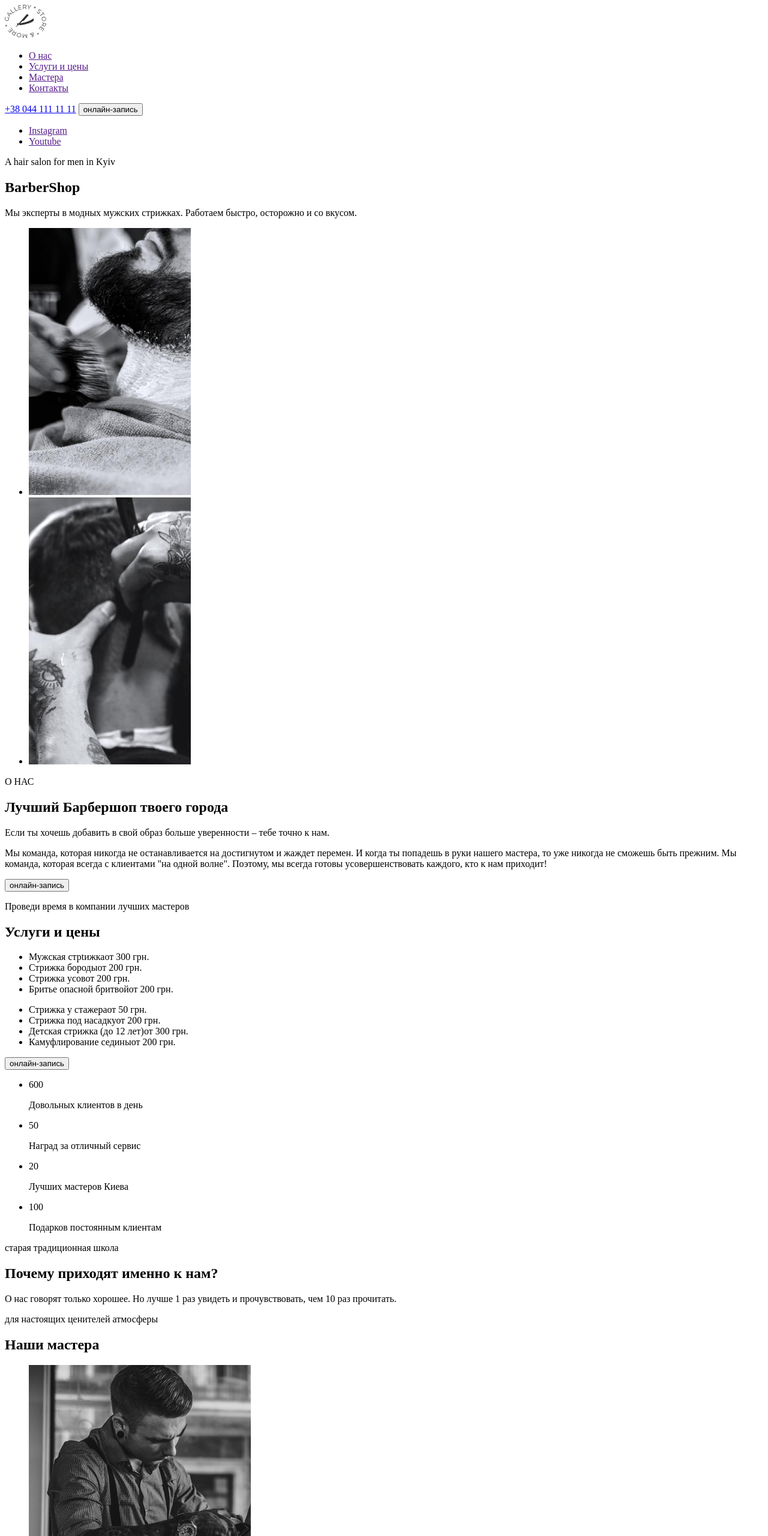
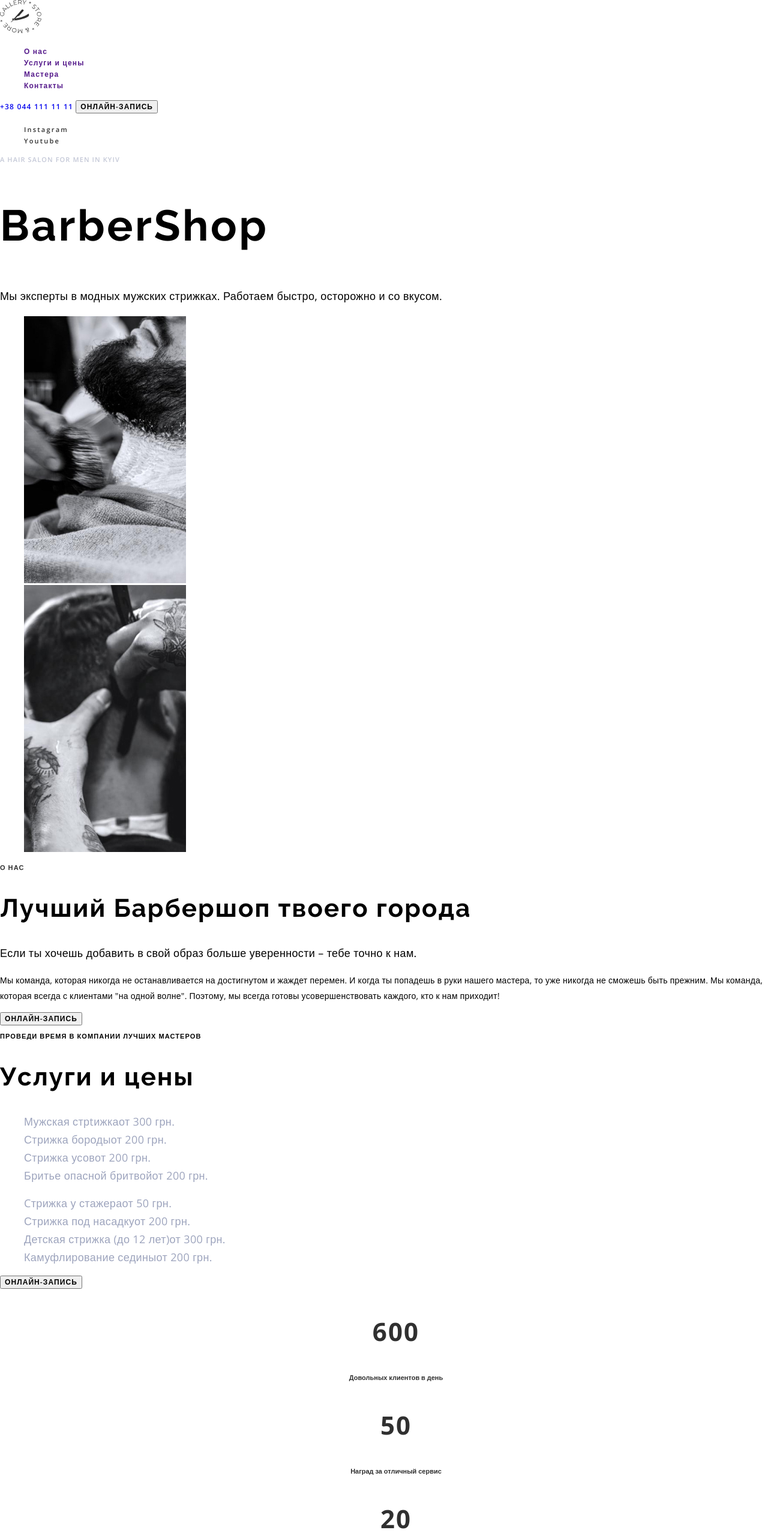
Before and after one commit to Olexiy-repin/fe-core-34-online, a plain HTML site: page index.html in a window 1280 px wide. Shown: the top 2560 px of the page at 60% size. Drawn offline with nearby package versions, Linux system fonts and the light colour scheme.

Commit message:
Добавлен сброс, подключены шрифты, определены текстовые свойства

```diff
--- /dev/null
+++ b/css/styles.css
@@ -0,0 +1,221 @@
+:root {
+  --main-font: "Open Sans", sans-serif;
+  --secondary-font: "Raleway", sans-serif;
+  --accent-color: #ff6c00;
+}
+
+body {
+  font-family: var(--main-font);
+}
+
+.link {
+  text-decoration: none;
+}
+
+.list {
+  list-style: none;
+}
+
+.address {
+  font-style: normal;
+}
+
+/* ============= COMPONENTS ============= */
+.modal-btn {
+  font-weight: 600;
+  font-size: 12px;
+  line-height: 1.33;
+  letter-spacing: 0.09em;
+  text-transform: uppercase;
+  cursor: pointer;
+
+  /* color: #ffffff; */
+}
+
+.modal-btn:hover,
+.modal-btn:focus {
+  background-color: var(--accent-color);
+  color: #ffffff;
+}
+
+.social-links-link {
+  font-weight: 600;
+  font-size: 11px;
+  line-height: 1.36;
+  letter-spacing: 0.2em;
+
+  color: #303030;
+}
+
+.social-links-link:hover,
+.social-links-link:focus {
+  color: var(--accent-color);
+}
+
+.suptitle {
+  font-weight: 600;
+  font-size: 11px;
+  line-height: 1.36;
+  letter-spacing: 0.1em;
+  text-transform: uppercase;
+}
+
+.suptitle-light-theme {
+  color: #303030;
+}
+
+.suptitle-dark-theme {
+  color: rgba(157, 164, 189, 0.6);
+}
+
+.description {
+  font-weight: 400;
+  font-size: 18px;
+  line-height: 1.67;
+  letter-spacing: 0.02em;
+  /* color: #9da4bd; */
+}
+
+.title {
+  font-family: var(--secondary-font);
+  font-weight: 700;
+  font-size: 42px;
+  line-height: 1.17;
+  letter-spacing: 0.05em;
+  /* color: #303030; */
+}
+/* ============= END COMPONENTS ============= */
+
+/* ============= HEADER ============= */
+.navigation-link {
+  font-weight: 600;
+  font-size: 12px;
+  line-height: 1.33;
+  letter-spacing: 0.1em;
+
+  /* color: #ffffff; */
+}
+
+.navigation-link:hover,
+.navigation-link:focus {
+  color: var(--accent-color);
+}
+
+.tel-link {
+  font-weight: 600;
+  font-size: 12px;
+  line-height: 1.33;
+  letter-spacing: 0.1em;
+
+  /* color: #ffffff; */
+}
+/* ============= END HEADER ============= */
+
+/* ============= HERO ============= */
+.hero-title {
+  font-family: var(--secondary-font);
+  font-weight: 700;
+  font-size: 72px;
+  line-height: 1.18;
+  letter-spacing: 0.05em;
+
+  /* color: #ffffff; */
+}
+/* ============= END HERO ============= */
+
+/* ============= ABOUT ============= */
+.about-text {
+  font-weight: 400;
+  font-size: 14px;
+  line-height: 1.86;
+  letter-spacing: 0.02em;
+
+  /* color: #555555; */
+}
+/* ============= END ABOUT ============= */
+
+/* ============= SERVICES ============= */
+.services-list-name,
+.services-list-price {
+  font-weight: 400;
+  font-size: 18px;
+  line-height: 1.67;
+  letter-spacing: 0.02em;
+  color: #9da4bd;
+}
+/* ============= END SERVICES ============= */
+
+/* ============= ADVANTAGES ============= */
+.advantages-list-count {
+  font-weight: 700;
+  font-size: 42px;
+  line-height: 1.36;
+  text-align: center;
+  letter-spacing: 0.05em;
+  color: #303030;
+}
+
+.advantages-list-description {
+  font-weight: 600;
+  font-size: 11px;
+  line-height: 1.36;
+  text-align: center;
+  color: #303030;
+}
+/* ============= END ADVANTAGES ============= */
+
+/* ============= MASTERS ============= */
+.masters-list-title {
+  font-weight: 400;
+  font-size: 18px;
+  line-height: 1.39;
+  text-align: center;
+  letter-spacing: 0.02em;
+  color: #303030;
+}
+
+.masters-list-position {
+  font-weight: 400;
+  font-size: 14px;
+  line-height: 1.36;
+  text-align: center;
+  letter-spacing: 0.02em;
+  color: var(--accent-color);
+}
+/* ============= END MASTERS ============= */
+
+/* ============= GALLERY ============= */
+
+/* ============= END GALLERY ============= */
+
+/* ============= CONTACT FORM ============= */
+
+/* ============= END CONTACT FORM ============= */
+
+/* ============= CONTACT INFORMATION ============= */
+.contact-list-link {
+  font-weight: 400;
+  font-size: 18px;
+  line-height: 1.67;
+  letter-spacing: 0.02em;
+  color: #9da4bd;
+}
+
+.contact-date {
+  font-weight: 400;
+  font-size: 18px;
+  line-height: 1.67;
+  letter-spacing: 0.02em;
+  color: #9da4bd;
+}
+/* ============= END CONTACT INFORMATION ============= */
+
+/* ============= FOOTER ============= */
+.copyright {
+  font-weight: 600;
+  font-size: 11px;
+  line-height: 1.36;
+  letter-spacing: 0.2em;
+  color: #9da4bd;
+}
+/* ============= END FOOTER ============= */
--- a/index.html
+++ b/index.html
@@ -6,221 +6,247 @@
     <meta http-equiv="X-UA-Compatible" content="IE=edge">
     <meta name="viewport" content="width=device-width, initial-scale=1.0">
     <title>Барбершоп</title>
+    <link rel="preconnect" href="https://fonts.gstatic.com">
+    <link
+        href="https://fonts.googleapis.com/css2?family=Open+Sans:wght@400;600;700&family=Raleway:wght@700&display=swap"
+        rel="stylesheet">
+    <link rel="stylesheet" href="https://cdnjs.cloudflare.com/ajax/libs/modern-normalize/1.0.0/modern-normalize.min.css"
+        integrity="sha512-ISS7cAi1PEhQ8jnbJpJZMd29NlhNj4AWYyLOSp2CE/CsHxTCu+r+t0D2yoJudVrd0/8fTVPUVDzY5Tvli75u/g=="
+        crossorigin="anonymous" />
+    <link rel="stylesheet" href="./css/styles.css">
 </head>
 
 <body>
-    <header>
-        <nav>
-            <a href="">
-                <img src="./images/header/logo.svg" alt="логотип">
+    <header class="header">
+        <nav class="navigation">
+            <a class="logo link" href="">
+                <img class="logo-img" src="./images/header/logo.svg" alt="логотип">
             </a>
-            <ul>
-                <li>
-                    <a href="">О нас</a>
+            <ul class="navigation-list list">
+                <li class="navigation-item">
+                    <a class="navigation-link link" href="">О нас</a>
                 </li>
-                <li>
-                    <a href="">Услуги и цены</a>
+                <li class="navigation-item">
+                    <a class="navigation-link link" href="">Услуги и цены</a>
                 </li>
-                <li>
-                    <a href="">Мастера</a>
+                <li class="navigation-item">
+                    <a class="navigation-link link" href="">Мастера</a>
                 </li>
-                <li>
-                    <a href="">Контакты</a>
+                <li class="navigation-item">
+                    <a class="navigation-link link" href="">Контакты</a>
                 </li>
             </ul>
         </nav>
-        <a href="tel:+380441111111">+38 044 111 11 11</a>
-        <button type="button">онлайн-запись</button>
+        <a class="tel-link link" href="tel:+380441111111">+38 044 111 11 11</a>
+        <button class="modal-btn" type="button">онлайн-запись</button>
     </header>
     <main>
         <!-- HERO -->
-        <section>
-            <div>
-                <ul>
-                    <li>
-                        <a href="">Instagram</a>
+        <section class="hero">
+            <div class="hero-left-side">
+                <ul class="social-links list">
+                    <li class="social-links-item">
+                        <a class="social-links-link link" href="">Instagram</a>
                     </li>
-                    <li>
-                        <a href="">Youtube</a>
+                    <li class="social-links-item">
+                        <a class="social-links-link link" href="">Youtube</a>
                     </li>
                 </ul>
             </div>
-            <div>
-                <p lang="en">A hair salon for men in Kyiv</p>
-                <h1 lang="en">BarberShop</h1>
-                <p>Мы эксперты в модных мужских стрижках. Работаем быстро, осторожно и со вкусом.</p>
+            <div class="hero-right-side">
+                <p class="suptitle suptitle-dark-theme" lang="en">A hair salon for men in Kyiv</p>
+                <h1 class="hero-title" lang="en">BarberShop</h1>
+                <p class="description">Мы эксперты в модных мужских стрижках. Работаем быстро, осторожно и со
+                    вкусом.</p>
             </div>
         </section>
         <!-- ABOUT -->
-        <section>
-            <div>
-                <ul>
-                    <li>
-                        <img src="./images/about/about-img-1.jpg" alt="мастер бреет бороду клиенту" width="270"
-                            height="445">
+        <section class="about">
+            <div class="about-left-side">
+                <ul class="about-list list">
+                    <li class="about-list-item">
+                        <img class="about-list-img" src="./images/about/about-img-1.jpg"
+                            alt="мастер бреет бороду клиенту" width="270" height="445">
                     </li>
-                    <li>
-                        <img src="./images/about/about-img-2.jpg" alt="мастер стрижет клиента" width="270" height="445">
+                    <li class="about-list-item">
+                        <img class="about-list-img" src="./images/about/about-img-2.jpg" alt="мастер стрижет клиента"
+                            width="270" height="445">
                     </li>
                 </ul>
             </div>
-            <div>
-                <p>О НАС</p>
-                <h2>Лучший Барбершоп
+            <div class="about-right-side">
+                <p class="suptitle suptitle-light-theme">О НАС</p>
+                <h2 class="title">Лучший Барбершоп
                     твоего города</h2>
-                <p>Если ты хочешь добавить в свой образ больше уверенности – тебе точно к нам.</p>
-                <p>Мы команда, которая никогда не останавливается на достигнутом
+                <p class="description">Если ты хочешь добавить в свой образ больше уверенности – тебе точно к нам.</p>
+                <p class="about-text">Мы команда, которая никогда не останавливается на достигнутом
                     и жаждет перемен. И когда ты попадешь в руки нашего мастера,
                     то уже никогда не сможешь быть прежним. Мы команда, которая всегда с клиентами "на одной волне".
                     Поэтому, мы всегда готовы усовершенствовать каждого, кто к нам приходит!</p>
-                <button type="button">онлайн-запись</button>
+                <button class="modal-btn" type="button">онлайн-запись</button>
             </div>
         </section>
 
         <!-- SERVICES -->
-        <section>
-            <p>Проведи время в компании лучших мастеров</p>
-            <h2>Услуги и цены</h2>
-            <ul>
-                <li>
-                    <span>Мужская стрtижка</span><span>от 300 грн.</span>
+        <section class="services">
+            <p class="suptitle">Проведи время в компании лучших мастеров</p>
+            <h2 class="title">Услуги и цены</h2>
+            <ul class="services-list list">
+                <li class="services-list-item">
+                    <span class="services-list-name">Мужская стрtижка</span><span class="services-list-price">от 300
+                        грн.</span>
                 </li>
-                <li>
-                    <span>Стрижка бороды</span><span>от 200 грн.</span>
+                <li class="services-list-item">
+                    <span class="services-list-name">Стрижка бороды</span><span class="services-list-price">от 200
+                        грн.</span>
                 </li>
-                <li>
-                    <span>Стрижка усов</span><span>от 200 грн.</span>
+                <li class="services-list-item">
+                    <span class="services-list-name">Стрижка усов</span><span class="services-list-price">от 200
+                        грн.</span>
                 </li>
-                <li>
-                    <span>Бритье опасной бритвой</span><span>от 200 грн.</span>
+                <li class="services-list-item">
+                    <span class="services-list-name">Бритье опасной бритвой</span><span class="services-list-price">от
+                        200 грн.</span>
                 </li>
             </ul>
-            <ul>
-                <li>
-                    <span>Cтрижка у стажера</span><span>от 50 грн.</span>
+            <ul class="services-list list">
+                <li class="services-list-item">
+                    <span class="services-list-name">Cтрижка у стажера</span><span class="services-list-price">от 50
+                        грн.</span>
                 </li>
-                <li>
-                    <span>Стрижка под насадку</span><span>от 200 грн.</span>
+                <li class="services-list-item">
+                    <span class="services-list-name">Стрижка под насадку</span><span class="services-list-price">от 200
+                        грн.</span>
                 </li>
-                <li>
-                    <span>Детская стрижка (до 12 лет)</span><span>от 300 грн.</span>
+                <li class="services-list-item">
+                    <span class="services-list-name">Детская стрижка (до 12 лет)</span><span
+                        class="services-list-price">от 300 грн.</span>
                 </li>
-                <li>
-                    <span>Камуфлирование седины</span><span>от 200 грн.</span>
+                <li class="services-list-item">
+                    <span class="services-list-name">Камуфлирование седины</span><span class="services-list-price">от
+                        200 грн.</span>
                 </li>
             </ul>
-            <button type="button">онлайн-запись</button>
+            <button class="modal-btn" type="button">онлайн-запись</button>
         </section>
 
-        <!-- ADVANTAGE -->
-        <section>
-            <div>
-                <ul>
-                    <li>
-                        <p>600</p>
-                        <p>Довольных клиентов в день</p>
+        <!-- ADVANTAGES -->
+        <section class="advantages">
+            <div class="advantages-left-side">
+                <ul class="advantages-list list">
+                    <li class="advantages-list-itme">
+                        <p class="advantages-list-count">600</p>
+                        <p class="advantages-list-description">Довольных клиентов в день</p>
                     </li>
-                    <li>
-                        <p>50</p>
-                        <p>Наград за отличный сервис </p>
+                    <li class="advantages-list-itme">
+                        <p class="advantages-list-count">50</p>
+                        <p class="advantages-list-description">Наград за отличный сервис </p>
                     </li>
-                    <li>
-                        <p>20</p>
-                        <p>Лучших мастеров Киева </p>
+                    <li class="advantages-list-itme">
+                        <p class="advantages-list-count">20</p>
+                        <p class="advantages-list-description">Лучших мастеров Киева </p>
                     </li>
-                    <li>
-                        <p>100</p>
-                        <p>Подарков постоянным клиентам</p>
+                    <li class="advantages-list-itme">
+                        <p class="advantages-list-count">100</p>
+                        <p class="advantages-list-description">Подарков постоянным клиентам</p>
                     </li>
                 </ul>
             </div>
-            <div>
-                <p>старая традиционная школа</p>
-                <h2>Почему приходят именно к нам?</h2>
-                <p>О нас говорят только хорошее. Но лучше 1 раз увидеть и прочувствовать, чем 10 раз прочитать. </p>
+            <div class="advantages-right-side">
+                <p class="suptitle">старая традиционная школа</p>
+                <h2 class="title">Почему приходят именно к нам?</h2>
+                <p class="description">О нас говорят только хорошее. Но лучше 1 раз увидеть и прочувствовать, чем 10 раз
+                    прочитать. </p>
             </div>
         </section>
 
         <!-- MASTERS -->
-        <section>
-            <p>для настоящих ценителей атмосферы</p>
-            <h2>Наши мастера</h2>
-            <ul>
-                <li>
-                    <img src="./images/masters/john.jpg" alt="мастер стрижет клиента" width="370" height="346">
-                    <h3 lang="en">John Smith</h3>
-                    <p lang="en">Extreme Barber</p>
+        <section class="masters">
+            <p class="suptitle">для настоящих ценителей атмосферы</p>
+            <h2 class="title">Наши мастера</h2>
+            <ul class="masters-list list">
+                <li class="masters-list-item">
+                    <img class="masters-list-img" src="./images/masters/john.jpg" alt="мастер стрижет клиента"
+                        width="370" height="346">
+                    <h3 class="masters-list-title" lang="en">John Smith</h3>
+                    <p class="masters-list-position" lang="en">Extreme Barber</p>
                 </li>
-                <li>
-                    <img src="./images/masters/michele.jpg" alt="мастер стрижет клиента" width="370" height="346">
-                    <h3 lang="en">Michele Doe</h3>
-                    <p lang="en">Extreme Barber</p>
+                <li class="masters-list-item">
+                    <img class="masters-list-img" src="./images/masters/michele.jpg" alt="мастер стрижет клиента"
+                        width="370" height="346">
+                    <h3 class="masters-list-title" lang="en">Michele Doe</h3>
+                    <p class="masters-list-position" lang="en">Extreme Barber</p>
                 </li>
-                <li>
-                    <img src="./images/masters/alan.jpg" alt="мастер стрижет клиента" width="370" height="346">
-                    <h3 lang="en">Alan Black</h3>
-                    <p lang="en">Extreme Barber</p>
+                <li class="masters-list-item">
+                    <img class="masters-list-img" src="./images/masters/alan.jpg" alt="мастер стрижет клиента"
+                        width="370" height="346">
+                    <h3 class="masters-list-title" lang="en">Alan Black</h3>
+                    <p class="masters-list-position" lang="en">Extreme Barber</p>
                 </li>
             </ul>
         </section>
 
         <!-- GALLERY -->
-        <section>
+        <section class="gallery">
             <h2 hidden>Галерея работ</h2>
-            <p>На латинском языке “барба” означает “борода”</p>
-            <ul>
-                <li>
-                    <img src="./images/gallery/gallery-img-1.jpg" alt="мастер стрижет клиента" width="270" height="360">
+            <p class="suptitle">На латинском языке “барба” означает “борода”</p>
+            <ul class="gallery-list list">
+                <li class="gallery-list-item">
+                    <img class="gallery-list-img" src="./images/gallery/gallery-img-1.jpg" alt="мастер стрижет клиента"
+                        width="270" height="360">
                 </li>
-                <li>
-                    <img src="./images/gallery/gallery-img-2.jpg" alt="мастер бреет клиента" width="270" height="360">
+                <li class="gallery-list-item">
+                    <img class="gallery-list-img" src="./images/gallery/gallery-img-2.jpg" alt="мастер бреет клиента"
+                        width="270" height="360">
                 </li>
-                <li>
-                    <img src="./images/gallery/gallery-img-3.jpg" alt="мастер распаривает лицо клиенту" width="270"
-                        height="360">
+                <li class="gallery-list-item">
+                    <img class="gallery-list-img" src="./images/gallery/gallery-img-3.jpg"
+                        alt="мастер распаривает лицо клиенту" width="270" height="360">
                 </li>
-                <li>
-                    <img src="./images/gallery/gallery-img-4.jpg" alt="мастер делает окантовку" width="270"
-                        height="360">
+                <li class="gallery-list-item">
+                    <img class="gallery-list-img" src="./images/gallery/gallery-img-4.jpg" alt="мастер делает окантовку"
+                        width="270" height="360">
                 </li>
             </ul>
         </section>
 
         <!-- CONTACT FORM -->
-        <section>
-            <h2>Онлайн-запись</h2>
+        <section class="contact-form-section">
+            <h2 class="title">Онлайн-запись</h2>
         </section>
 
         <!-- CONTACT INFORMATION -->
-        <section>
-            <h2>Контакты</h2>
-            <address>
-                <ul>
-                    <li>
-                        <a href="https://goo.gl/maps/WysGAYoZjrtnWeG88" target="_blank" rel="noopener noreferrer">ул.
+        <section class="contact-information">
+            <h2 class="title">Контакты</h2>
+            <address class="address">
+                <ul class="contact-list list">
+                    <li class="contact-list-item">
+                        <a class="contact-list-link link" href="https://goo.gl/maps/WysGAYoZjrtnWeG88" target="_blank"
+                            rel="noopener noreferrer">ул.
                             Васильковая, 7А
                             Киев, 08132</a>
                     </li>
-                    <li>
-                        <a href="tel:+380441111111">+38 044 111 11 11</a>
+                    <li class="contact-list-item">
+                        <a class="contact-list-link link" href="tel:+380441111111">+38 044 111 11 11</a>
                     </li>
-                    <li>
-                        <a href="mailto:barbershop@email.com" lang="en">barbershop@email.com</a>
+                    <li class="contact-list-item">
+                        <a class="contact-list-link link" href="mailto:barbershop@email.com"
+                            lang="en">barbershop@email.com</a>
                     </li>
                 </ul>
             </address>
-            <p>время работы</p>
-            <p>Ежедневно с 9:00 до 22:00</p>
+            <p class="suptitle">время работы</p>
+            <p class="contact-date">Ежедневно с 9:00 до 22:00</p>
         </section>
     </main>
-    <footer>
-        <p lang="en">&copy; Copyright 2020</p>
-        <ul>
-            <li>
-                <a href="">Instagram</a>
+    <footer class="footer">
+        <p class="copyright" lang="en">&copy; Copyright 2020</p>
+        <ul class="social-links list">
+            <li class="social-links-item">
+                <a class="social-links-link link" href="">Instagram</a>
             </li>
-            <li>
-                <a href="">Youtube</a>
+            <li class="social-links-item">
+                <a class="social-links-link link" href="">Youtube</a>
             </li>
         </ul>
     </footer>
```
